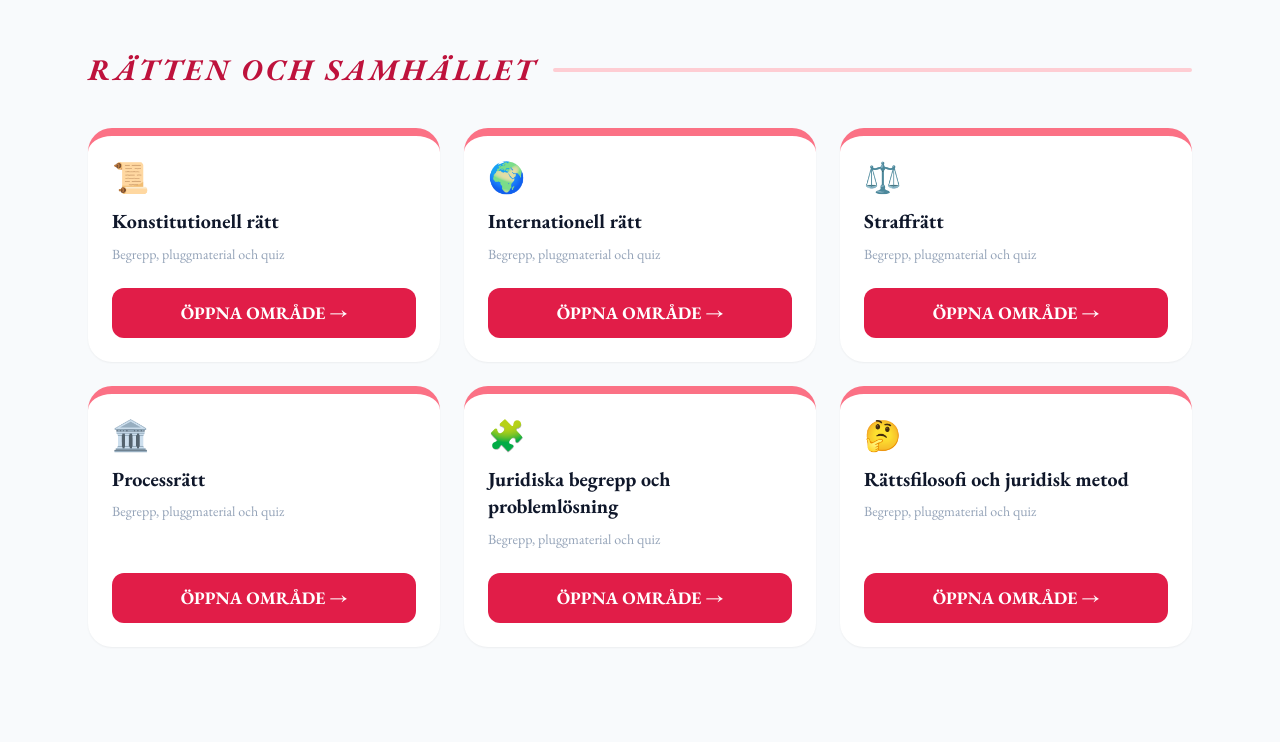
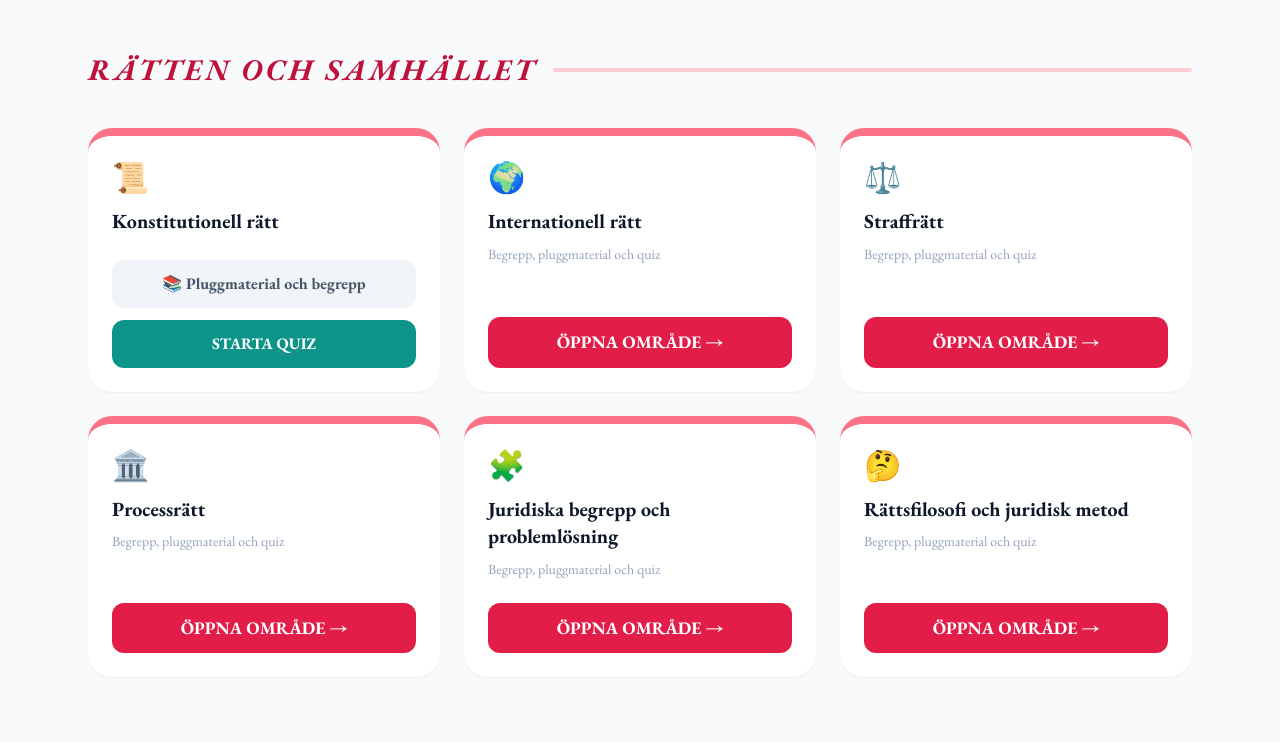
Before and after one commit to johnblixt/johnshemsida, a plain HTML site: page Index.html in a window 1280 px wide. Shown: the part 4500-5242 px from the top of the page. Drawn offline with nearby package versions, Linux system fonts and the light colour scheme.

Commit message:
Skapade quiz Block 1 Rätten och samhället

```diff
--- a/Index.html
+++ b/Index.html
@@ -502,11 +502,13 @@
                 <div class="h-1 flex-grow bg-rose-200 rounded-full"></div>
             </div>
             <div class="grid grid-cols-1 md:grid-cols-2 lg:grid-cols-3 gap-6">
-                <div class="area-card bg-white rounded-3xl shadow-sm border-t-8 border-rose-400 p-6 flex flex-col">
+                <div class="area-card bg-white rounded-3xl shadow-sm border-t-8 border-rose-400 p-6">
                     <div class="text-3xl mb-3">📜</div>
-                    <h3 class="text-xl font-bold text-slate-900 mb-2 leading-snug">Konstitutionell rätt</h3>
-                    <p class="text-slate-400 text-sm mb-6 flex-grow">Begrepp, pluggmaterial och quiz</p>
-                    <a href="rs_konstitutionell.html" class="btn-action block w-full bg-rose-600 text-white py-3 rounded-xl font-bold text-center uppercase">Öppna område →</a>
+                    <h3 class="text-xl font-bold text-slate-900 mb-6 leading-snug">Konstitutionell rätt</h3>
+                    <div class="button-container">
+                        <a href="rs_konstitutionell.html" class="btn-action block w-full bg-slate-100 text-slate-600 py-3 rounded-xl font-bold text-center text-base">📚 Pluggmaterial och begrepp</a>
+                        <a href="ros_block1_quiz.html" class="btn-action block w-full text-white py-3 rounded-xl font-bold text-center text-base uppercase" style="background:#0d9488">Starta Quiz</a>
+                    </div>
                 </div>
                 <div class="area-card bg-white rounded-3xl shadow-sm border-t-8 border-rose-400 p-6 flex flex-col">
                     <div class="text-3xl mb-3">🌍</div>
```
